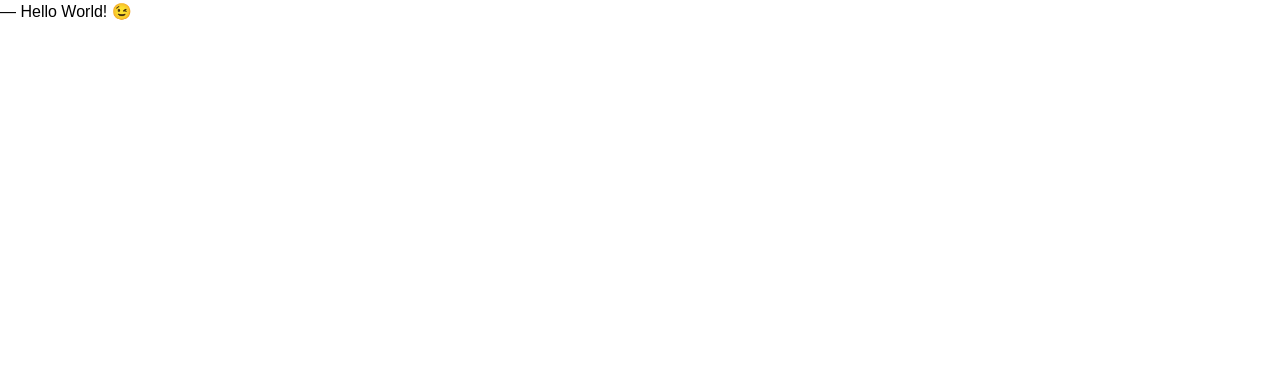
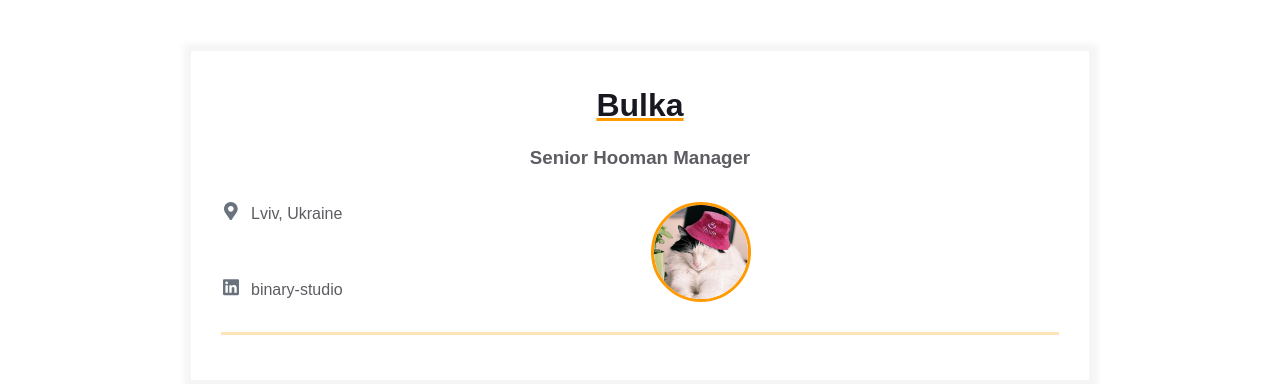
Before and after one commit to o-rudych/homepage, a plain HTML site: page index.html in a window 1280 px wide. Drawn offline with Linux system fonts and the light colour scheme.

Commit message:
Adding assets/avatar.png, editing contact info in index.html

```diff
--- a/index.html
+++ b/index.html
@@ -9,7 +9,53 @@
 </head>
 
 <body>
-    ― Hello World! &#x1F609;
+    <main>
+        <div class="resume">
+            <div class="container">
+                <div class="resume__block">
+                    <h1 class="contact-info__header">Bulka</h1>
+                    <h3 class="contact-info__sub-header">Senior Hooman Manager</h3>
+
+                    <div class="contact_info_container fh">
+                        <div class="contact-info__block">
+                            <a href="" rel="author" class="contact-info__item">
+                                <div class="contact-info__item-icon-wrapper">
+                                    <svg class="contact-info__item-icon" xmlns="http://www.w3.org/2000/svg"
+                                        viewBox="0 0 384 512">
+                                        <path
+                                            d="M172.268 501.67C26.97 291.031 0 269.413 0 192 0 85.961 85.961 0 192 0s192 85.961 192 192c0 77.413-26.97 99.031-172.268 309.67-9.535 13.774-29.93 13.773-39.464 0zM192 272c44.183 0 80-35.817 80-80s-35.817-80-80-80-80 35.817-80 80 35.817 80 80 80z">
+                                        </path>
+                                    </svg>
+                                </div>
+                                <span>Lviv, Ukraine</span>
+                            </a>
+
+                            <a href="https://ua.linkedin.com/company/binary-studio_241166" rel="author"
+                                class="contact-info__item">
+                                <div class="contact-info__item-icon-wrapper">
+                                    <svg class="contact-info__item-icon" xmlns="http://www.w3.org/2000/svg"
+                                        viewBox="0 0 448 512">
+                                        <path
+                                            d="M416 32H31.9C14.3 32 0 46.5 0 64.3v383.4C0 465.5 14.3 480 31.9 480H416c17.6 0 32-14.5 32-32.3V64.3c0-17.8-14.4-32.3-32-32.3zM135.4 416H69V202.2h66.5V416zm-33.2-243c-21.3 0-38.5-17.3-38.5-38.5S80.9 96 102.2 96c21.2 0 38.5 17.3 38.5 38.5 0 21.3-17.2 38.5-38.5 38.5zm282.1 243h-66.4V312c0-24.8-.5-56.7-34.5-56.7-34.6 0-39.9 27-39.9 54.9V416h-66.4V202.2h63.7v29.2h.9c8.9-16.8 30.6-34.5 62.9-34.5 67.2 0 79.7 44.3 79.7 101.9V416z">
+                                        </path>
+                                    </svg>
+                                </div>
+                                <span>binary-studio</span>
+                            </a>
+                        </div>
+
+                        <div class="contact-info__block contact-info__block--center">
+                            <img class="contact-info__avatar" src="assets/avatar.png" alt="Avatar">
+                        </div>
+
+                        <div class="contact-info__block">
+
+                        </div>
+                    </div>
+                </div>
+            </div>
+        </div>
+    </main>
 </body>
 
 </html>
```
Also changed, not shown: assets/avatar.png (added).
